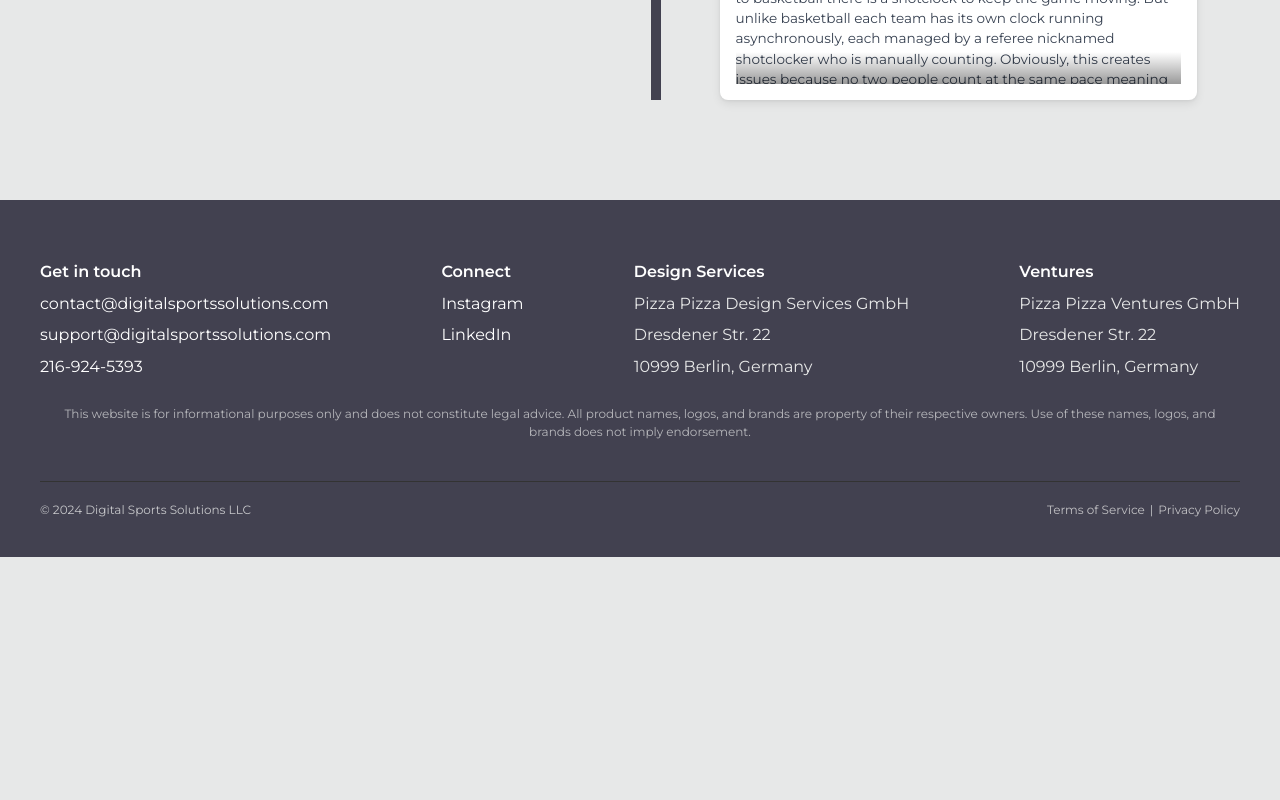
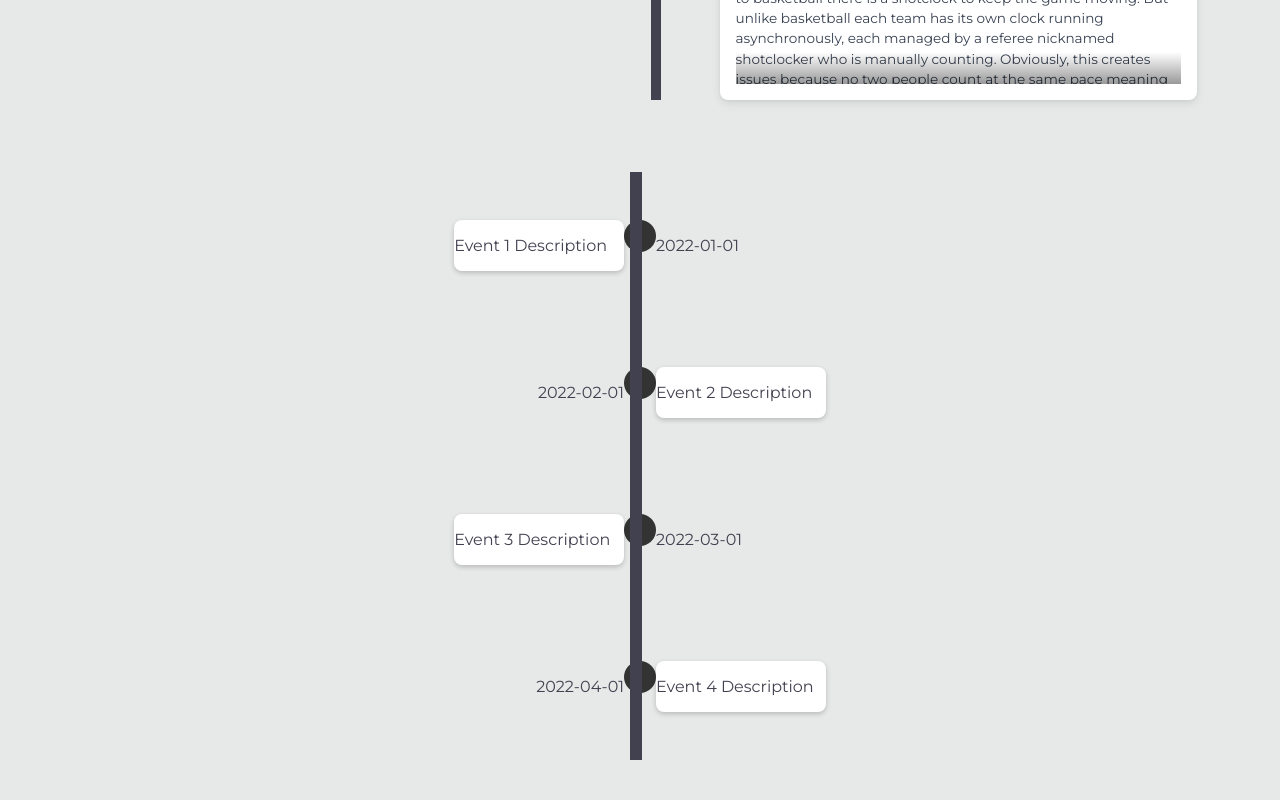
Before and after one commit to Digital-Sports-Solutions-Official/DSS-website, a React (Vite) app: page /about in a window 1280 px wide. Shown: the part 920-1720 px from the top of the page. Before the commit the page ends 1477 px from the top, so only its background shows below. Built offline with nearby package versions, Linux system fonts and the light colour scheme.

Commit message:
Began work on new custom timeline

```diff
--- a/src/common_components/NavBar.tsx
+++ b/src/common_components/NavBar.tsx
@@ -4,7 +4,7 @@ import './NavBar.css';
 
 const navBarMap: Map<string, string> = new Map([
     ['Home', '/'],
-    // ['tinyLeague', '/tinyLeague'],
+    ['tinyLeague', '/tinyLeague'],
     ['Order', '/order'],
     ['About', '/about'],
 ]);
--- a/src/routes/About/About.tsx
+++ b/src/routes/About/About.tsx
@@ -3,12 +3,14 @@
 import NavBar from '../../common_components/NavBar';
 import Footer from '../../common_components/Footer';
 import Timeline from './Timeline';
+import Timeline2 from './Timeline2';
 
 const About = () => {
     return (
         <div className="About">
             <NavBar />
             <Timeline />
+            <Timeline2 />
             <Footer />
         </div>
     );
--- /dev/null
+++ b/src/routes/About/Timeline2.css
@@ -0,0 +1,76 @@
+/* Noah Klein */
+
+.Timeline {
+    padding: 20px;
+}
+
+.Timeline .entry {
+    display: flex;
+    position: relative;
+    width: 100%;
+    align-items: stretch;
+    justify-content: center;
+    padding: 3rem 0;
+    list-style: none;
+    margin: 0;
+}
+
+.Timeline .entry.even .event-box {
+    order: 1;
+    justify-content: flex-end;
+}
+
+.Timeline .entry.even .date-box {
+    order: 3;
+    justify-content: flex-start;
+}
+
+.Timeline .date-box {
+    position: relative;
+    display: flex;
+    align-items: center;
+    justify-content: flex-end;
+    width: 37.5%;
+    order: 1;
+}
+
+.Timeline .bubble-line {
+    width: 2rem;
+    height: 2rem;
+    background-color: #333;
+    border-radius: 50%;
+    order: 2;
+}
+
+.Timeline .bubble-line::after {
+    position: absolute;
+    background: var(--dss-gray);
+    content: '';
+    display: block;
+    top: 0;
+    bottom: 0;
+    position: absolute;
+    width: 0.75rem;
+    z-index: 0;
+    transform: translateX(50%);
+}
+
+.Timeline .event-box {
+    position: relative;
+    display: flex;
+    align-items: center;
+    width: 37.5%;
+    order: 3;
+}
+
+.Timeline .event {
+    position: relative;
+    display: flex;
+    align-items: center;
+    width: 37.5%;
+    order: 1;
+    background-color: #fff;
+    border-radius: 8px;
+    box-shadow: 0px 2px 5px rgba(0, 0, 0, 0.2);
+    order: 3;
+}
--- /dev/null
+++ b/src/routes/About/Timeline2.tsx
@@ -0,0 +1,78 @@
+/* Noah Klein */
+import React, { useEffect, useState } from 'react';
+import './Timeline2.css';
+
+interface Event {
+    date: string;
+    description: string;
+}
+
+interface TimelineProps {
+    events: Event[];
+}
+
+
+const items = [
+    {
+        title: "Oct. 2022",
+        cardTitle: "The idea",
+        cardDetailedText: "Digital Sports Solutions began when Adam and Andrew were on the way home from playing in a National Collegiate Dodgeball Association (NCDA) tournament. They both recognized an opportunity to innovate on the NCDA’s manual shotclocking system by using their extensive engineering backgrounds to develop a more automated solution.",
+        media: {
+            type: "IMAGE",
+            source: {
+                url: "/timeline-pic.jpg"
+            }
+        }
+    },
+    {
+        title: "Oct. 2022",
+        cardTitle: "The NCDA",
+        cardDetailedText: "The NCDA is a nonprofit dodgeball league for college students specializing in the 8.5in pinch format. In dodgeball 2 teams go head-to-head with the goal of eliminating their opponent, similar to basketball there is a shotclock to keep the game moving. But unlike basketball each team has its own clock running asynchronously, each managed by a referee nicknamed shotclocker who is manually counting. Obviously, this creates issues because no two people count at the same pace meaning one side might be throwing more or less than the other. Furthermore, dodgeball is a high-intensity sport and a shotclocker might forget the count whenever the game gets chaotic. This is what inspired the creation of digital computer-controlled shotclocks to make the shotclockers job easier and less stressful.",
+        media: {
+            type: "IMAGE",
+            source: {
+                url: "/timeline-pic.jpg"
+            }
+        }
+    },
+];
+
+const events = [
+    { date: '2022-01-01', description: 'Event 1 Description' },
+    { date: '2022-02-01', description: 'Event 2 Description' },
+    { date: '2022-03-01', description: 'Event 3 Description' },
+    { date: '2022-04-01', description: 'Event 4 Description' },
+];
+
+const Timeline2 = () => {
+    const [animate, setAnimate] = useState(false);
+
+    useEffect(() => {
+        // Trigger animation on mount
+        setAnimate(true);
+    }, []);
+
+
+    return (
+        <div className="Timeline">
+            <div className="column">
+                {events.map((event, index) => (
+                    <div className={`row entry${index % 2 == 0 ? ' even' : ''}`}>
+                        <div className='date-box'>
+                            {event.date}
+                        </div>
+
+                        <div className="bubble-line" />
+
+                        <div className="event-box">
+                            <div className='event'>
+                                <p>{event.description}</p>
+                            </div>
+                        </div>
+                    </div>
+                ))}
+            </div>
+        </div >
+    );
+};
+export default Timeline2;
```
Also changed, not shown: 1 other file (tests, documents, lock files or other folders).
